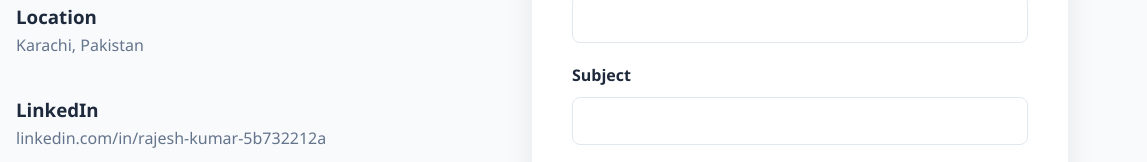
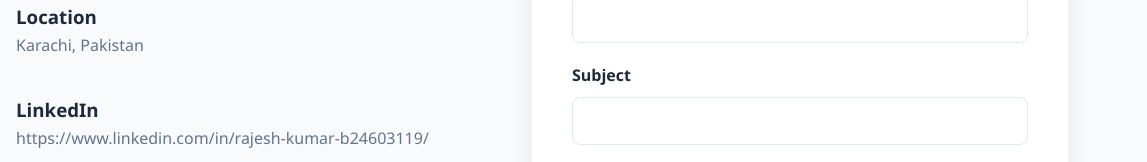
Before and after one commit to Rajesh01-droid/Portfolio, a plain HTML site: page index.html in a window 1280 px wide. Shown: the part 7320-7482 px from the top of the page, 133-1280 px from the left. Drawn offline with Linux system fonts and the light colour scheme.

Commit message:
Update index.html

```diff
--- a/index.html
+++ b/index.html
@@ -1953,7 +1953,7 @@
                         </div>
                         <div class="contact-text">
                             <h3>LinkedIn</h3>
-                            <p>linkedin.com/in/rajesh-kumar-5b732212a</p>
+                            <p>https://www.linkedin.com/in/rajesh-kumar-b24603119/</p>
                         </div>
                     </div>
 
```
